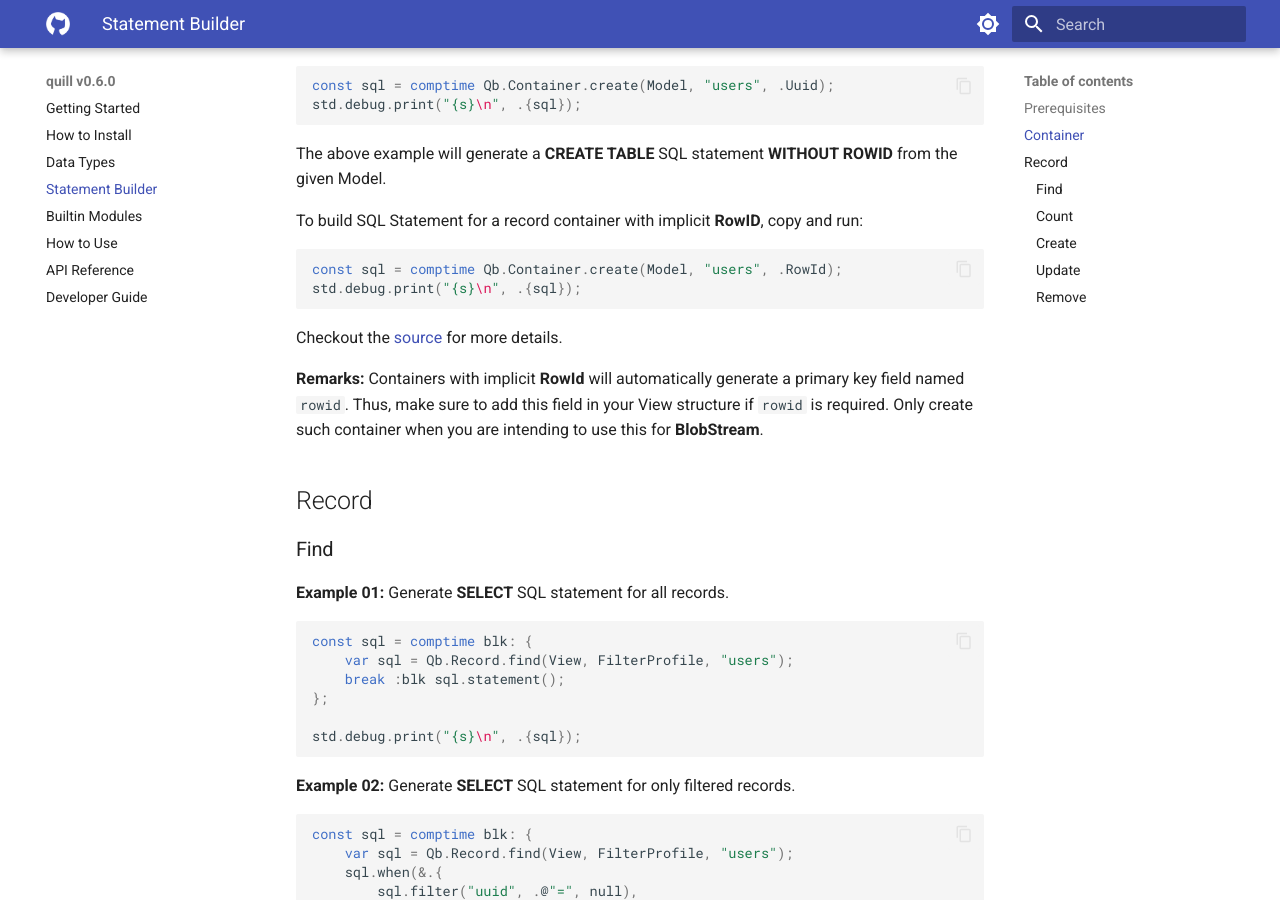
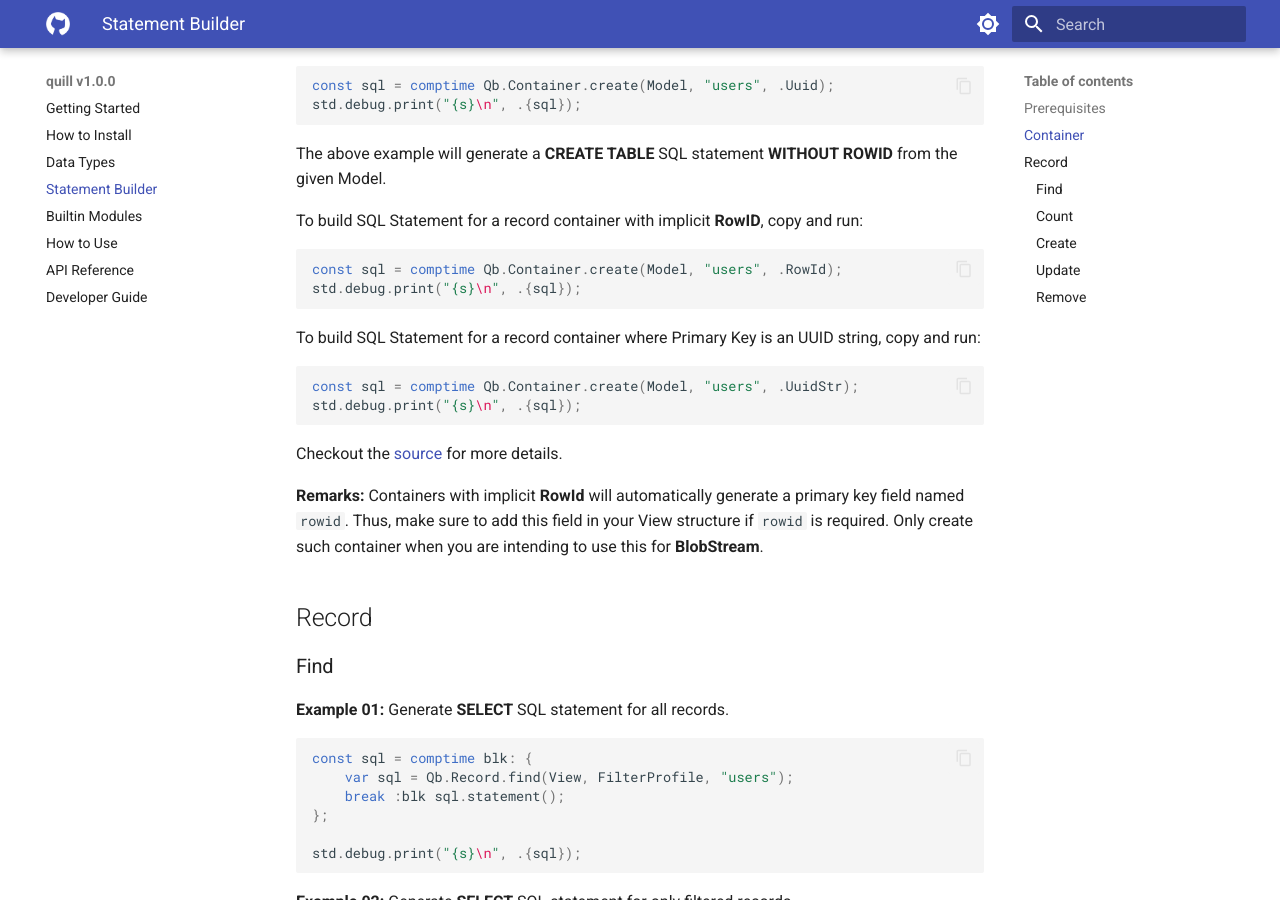
Before and after one commit to bitlaab-bolt/quill, an MkDocs documentation site: the page built from docs/builder.md, in a window 1280 px wide and 900 px high, scrolled down 1730 px. Built offline with MkDocs 1.6.1 and Material for MkDocs 9.7.7, drawn with Linux system fonts in a browser that asks for light colours.

Commit message:
tagging v1.0.0

````diff
--- a/docs/builder.md
+++ b/docs/builder.md
@@ -91,6 +91,13 @@ To build SQL Statement for a record container with implicit **RowID**, copy and
 
 ```zig
 const sql = comptime Qb.Container.create(Model, "users", .RowId);
+std.debug.print("{s}\n", .{sql});
+```
+
+To build SQL Statement for a record container where Primary Key is an UUID string, copy and run:
+
+```zig
+const sql = comptime Qb.Container.create(Model, "users", .UuidStr);
 std.debug.print("{s}\n", .{sql});
 ```
 
--- a/mkdocs.yml
+++ b/mkdocs.yml
@@ -1,4 +1,4 @@
-site_name: quill v0.6.0
+site_name: quill v1.0.0
 site_url: http://127.0.0.1
 nav:
   - Getting Started: index.md
````
Also changed, not shown: CHANGELOG.md (+3 -0 lines), TODO.md (+3 -4 lines), docs/usage.md (+1 -1 lines), 7 other files.
